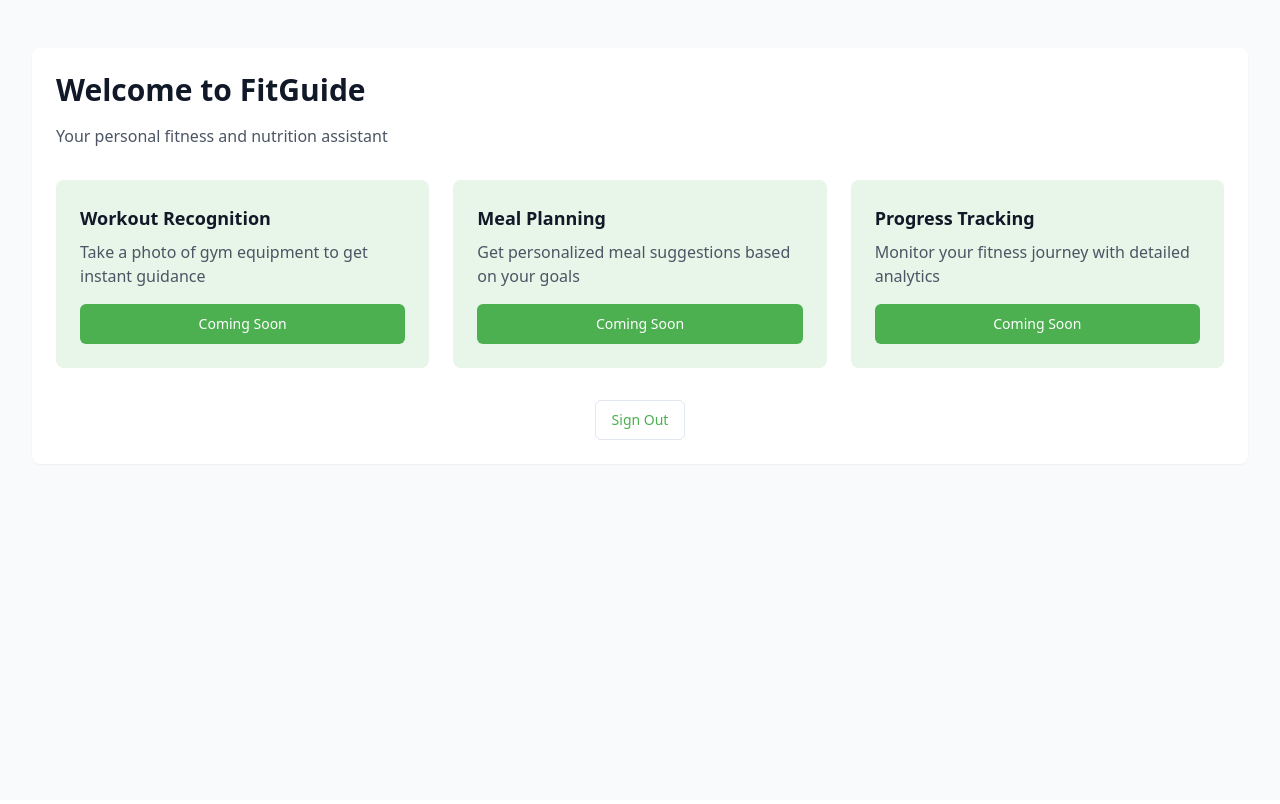
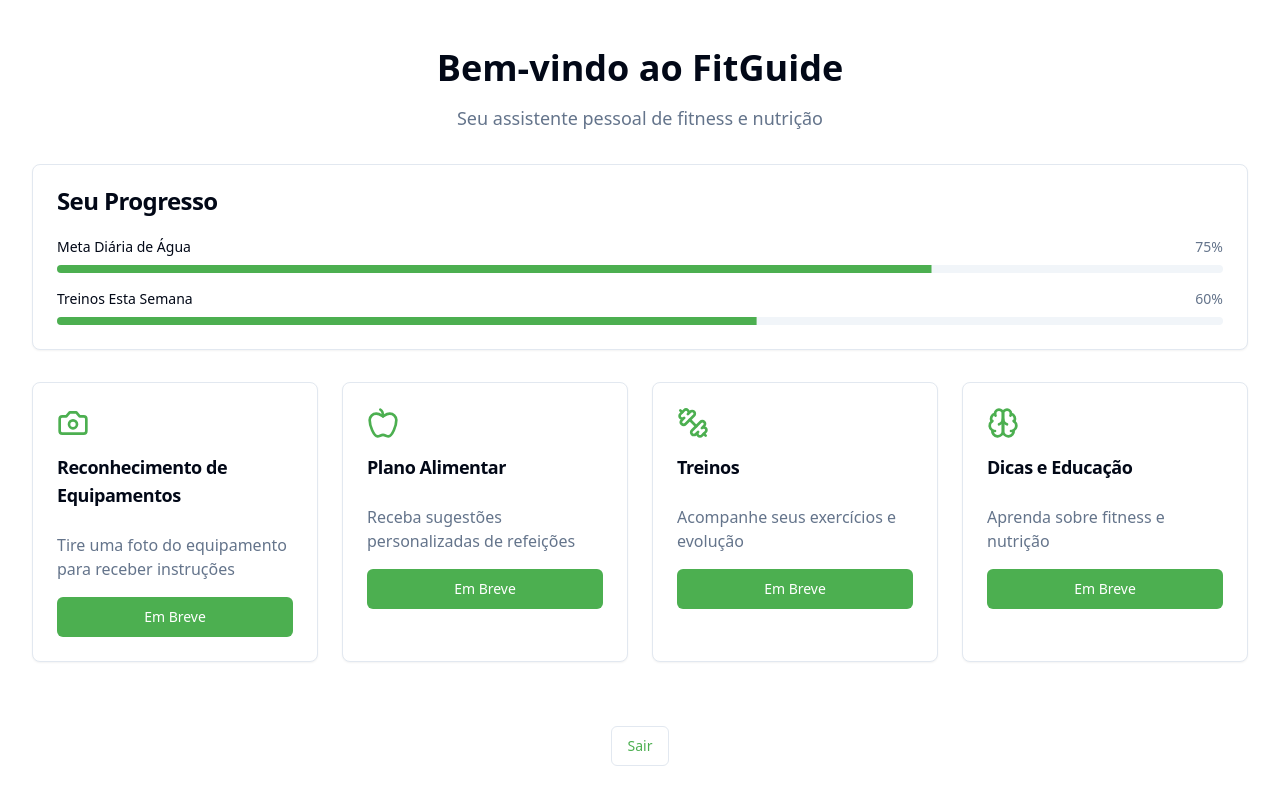
Before and after one commit to Jeffersongre/JAJAfit, a React (Vite) app: page /dashboard in a window 1280 px wide. Shown: the top 804 px of the page. Built offline with nearby package versions, Linux system fonts and the light colour scheme.

Commit message:
Add segue functionality
Implement a segue feature as requested. This change enhances the navigation experience within the application.
[skip gpt_engineer]

```diff
--- a/src/pages/Index.tsx
+++ b/src/pages/Index.tsx
@@ -1,43 +1,112 @@
 import { Button } from "@/components/ui/button";
+import { Card, CardContent, CardHeader, CardTitle } from "@/components/ui/card";
+import { Progress } from "@/components/ui/progress";
 import { useNavigate } from "react-router-dom";
+import { Camera, Dumbbell, Apple, Brain } from "lucide-react";
 
 const Index = () => {
   const navigate = useNavigate();
 
   return (
-    <div className="min-h-screen bg-gray-50">
+    <div className="min-h-screen bg-background">
       <div className="max-w-7xl mx-auto px-4 sm:px-6 lg:px-8 py-12">
-        <div className="bg-white rounded-lg shadow-sm p-6 animate-fade-in">
-          <h1 className="text-3xl font-bold text-gray-900 mb-4">Welcome to FitGuide</h1>
-          <p className="text-gray-600 mb-8">Your personal fitness and nutrition assistant</p>
-
-          <div className="grid grid-cols-1 md:grid-cols-3 gap-6">
-            <div className="bg-primary-100 rounded-lg p-6">
-              <h3 className="text-lg font-semibold text-gray-900 mb-2">Workout Recognition</h3>
-              <p className="text-gray-600 mb-4">Take a photo of gym equipment to get instant guidance</p>
-              <Button className="w-full bg-primary hover:bg-primary-600">Coming Soon</Button>
-            </div>
-
-            <div className="bg-primary-100 rounded-lg p-6">
-              <h3 className="text-lg font-semibold text-gray-900 mb-2">Meal Planning</h3>
-              <p className="text-gray-600 mb-4">Get personalized meal suggestions based on your goals</p>
-              <Button className="w-full bg-primary hover:bg-primary-600">Coming Soon</Button>
-            </div>
-
-            <div className="bg-primary-100 rounded-lg p-6">
-              <h3 className="text-lg font-semibold text-gray-900 mb-2">Progress Tracking</h3>
-              <p className="text-gray-600 mb-4">Monitor your fitness journey with detailed analytics</p>
-              <Button className="w-full bg-primary hover:bg-primary-600">Coming Soon</Button>
-            </div>
+        <div className="space-y-8 animate-fade-in">
+          {/* Header Section */}
+          <div className="text-center space-y-4">
+            <h1 className="text-4xl font-bold text-foreground">Bem-vindo ao FitGuide</h1>
+            <p className="text-muted-foreground text-lg">
+              Seu assistente pessoal de fitness e nutrição
+            </p>
           </div>
 
-          <div className="mt-8 text-center">
+          {/* Progress Overview */}
+          <Card>
+            <CardHeader>
+              <CardTitle>Seu Progresso</CardTitle>
+            </CardHeader>
+            <CardContent>
+              <div className="space-y-4">
+                <div>
+                  <div className="flex justify-between mb-2">
+                    <span className="text-sm font-medium">Meta Diária de Água</span>
+                    <span className="text-sm text-muted-foreground">75%</span>
+                  </div>
+                  <Progress value={75} className="h-2" />
+                </div>
+                <div>
+                  <div className="flex justify-between mb-2">
+                    <span className="text-sm font-medium">Treinos Esta Semana</span>
+                    <span className="text-sm text-muted-foreground">60%</span>
+                  </div>
+                  <Progress value={60} className="h-2" />
+                </div>
+              </div>
+            </CardContent>
+          </Card>
+
+          {/* Main Features Grid */}
+          <div className="grid grid-cols-1 md:grid-cols-2 lg:grid-cols-4 gap-6">
+            <Card className="hover:shadow-lg transition-shadow">
+              <CardHeader>
+                <Camera className="w-8 h-8 text-primary mb-2" />
+                <CardTitle className="text-lg">Reconhecimento de Equipamentos</CardTitle>
+              </CardHeader>
+              <CardContent>
+                <p className="text-muted-foreground mb-4">
+                  Tire uma foto do equipamento para receber instruções
+                </p>
+                <Button className="w-full">Em Breve</Button>
+              </CardContent>
+            </Card>
+
+            <Card className="hover:shadow-lg transition-shadow">
+              <CardHeader>
+                <Apple className="w-8 h-8 text-primary mb-2" />
+                <CardTitle className="text-lg">Plano Alimentar</CardTitle>
+              </CardHeader>
+              <CardContent>
+                <p className="text-muted-foreground mb-4">
+                  Receba sugestões personalizadas de refeições
+                </p>
+                <Button className="w-full">Em Breve</Button>
+              </CardContent>
+            </Card>
+
+            <Card className="hover:shadow-lg transition-shadow">
+              <CardHeader>
+                <Dumbbell className="w-8 h-8 text-primary mb-2" />
+                <CardTitle className="text-lg">Treinos</CardTitle>
+              </CardHeader>
+              <CardContent>
+                <p className="text-muted-foreground mb-4">
+                  Acompanhe seus exercícios e evolução
+                </p>
+                <Button className="w-full">Em Breve</Button>
+              </CardContent>
+            </Card>
+
+            <Card className="hover:shadow-lg transition-shadow">
+              <CardHeader>
+                <Brain className="w-8 h-8 text-primary mb-2" />
+                <CardTitle className="text-lg">Dicas e Educação</CardTitle>
+              </CardHeader>
+              <CardContent>
+                <p className="text-muted-foreground mb-4">
+                  Aprenda sobre fitness e nutrição
+                </p>
+                <Button className="w-full">Em Breve</Button>
+              </CardContent>
+            </Card>
+          </div>
+
+          {/* Sign Out Button */}
+          <div className="text-center pt-8">
             <Button
               variant="outline"
               onClick={() => navigate("/login")}
               className="text-primary hover:text-primary-600"
             >
-              Sign Out
+              Sair
             </Button>
           </div>
         </div>
```
